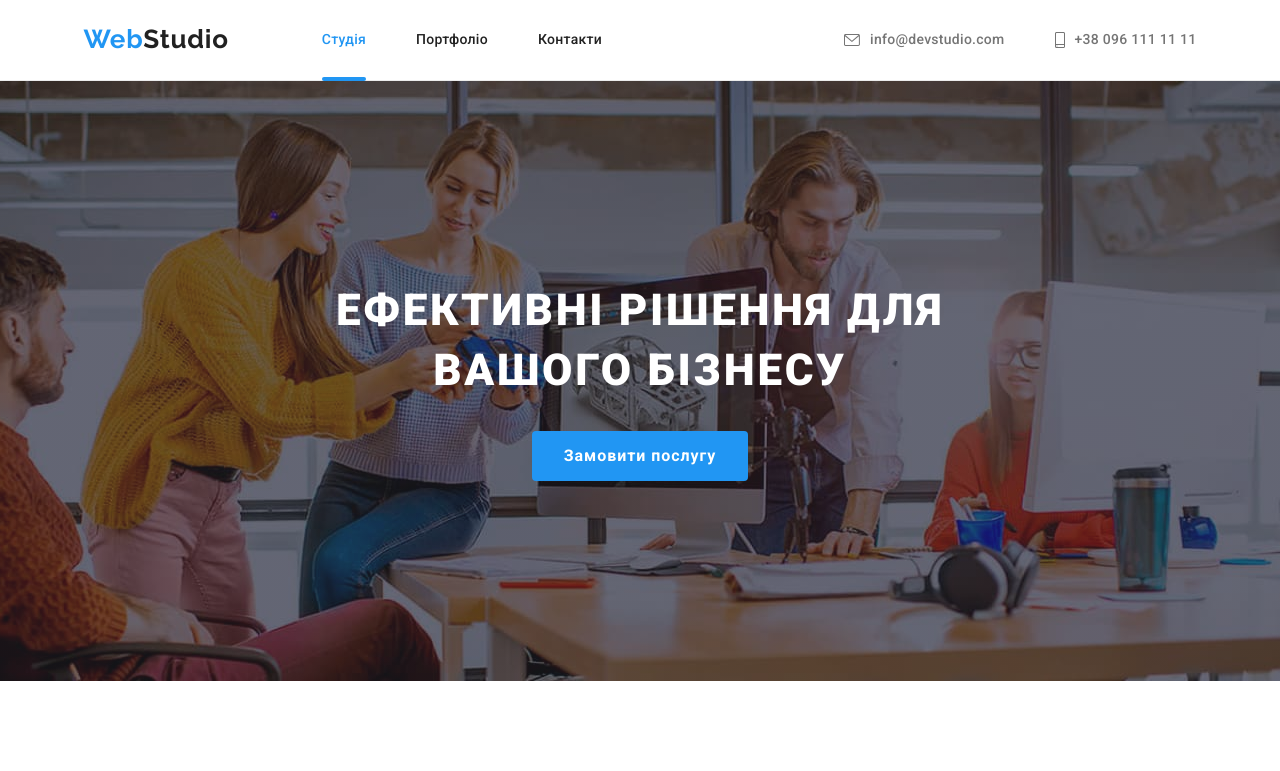
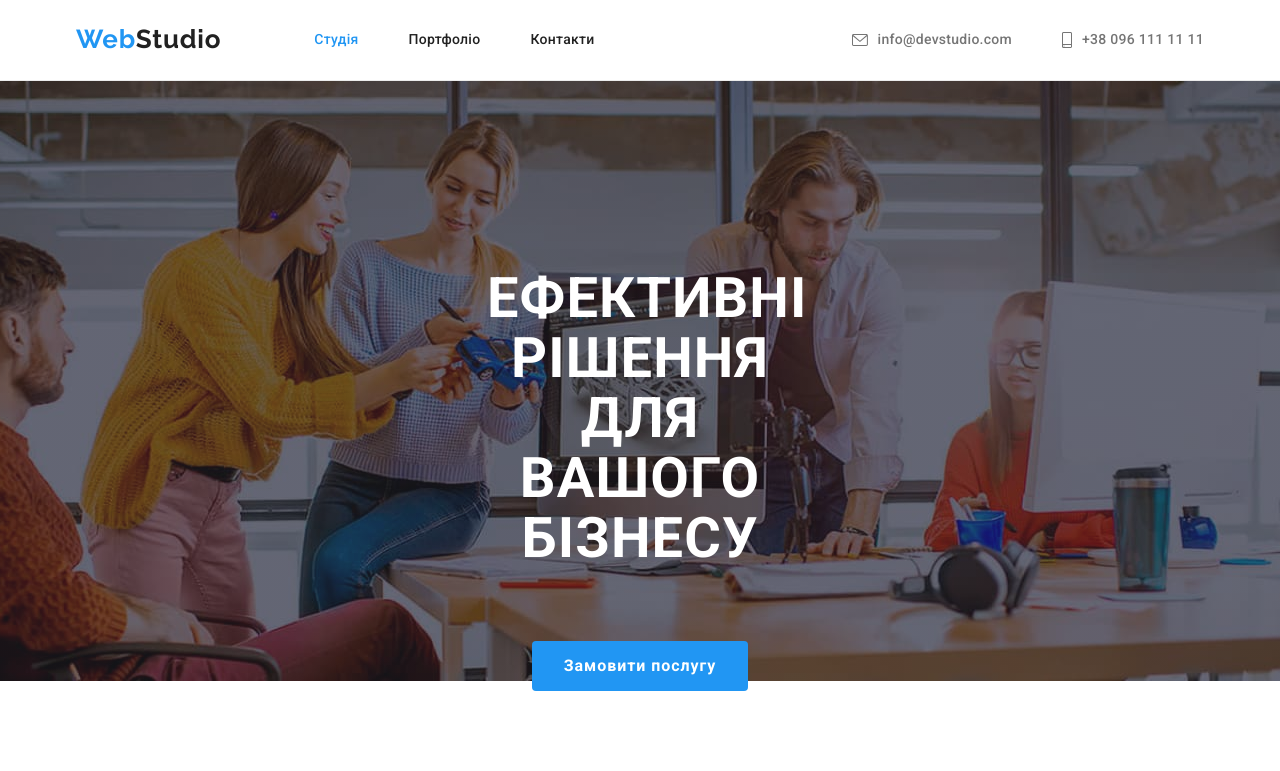
Before and after one commit to Kulturolog/goit-markup-hw-07, a plain HTML site: page index.html in a window 1280 px wide. Shown: the top 771 px of the page. Drawn offline with nearby package versions, Linux system fonts and the light colour scheme.

Commit message:
add css .title-first-home

```diff
--- a/css/desktop.css
+++ b/css/desktop.css
@@ -1,5 +1,19 @@
 @media screen and (min-width: 1200px) {
   .container {
-    max-width: 1143px;
+    max-width: 1158px;
+  }
+  .section-title-home {
+    padding: 188px 472px 292px 472px;
+  }
+  .title-first-home {
+    font-weight: 700;
+    font-size: 56px;
+    line-height: 1.07;
+    letter-spacing: 0.02em;
+    color: var(--layout-background-color);
+    max-width: 320px;
+    text-align: center;
+    margin: 0 auto;
+    margin-bottom: 72px;
   }
 }
--- a/css/mobile-wide.css
+++ b/css/mobile-wide.css
@@ -1,5 +1,5 @@
 @media screen and (min-width: 480px) {
   .container {
-    max-width: 413px;
+    max-width: 428px;
   }
 }
--- a/css/standart.css
+++ b/css/standart.css
@@ -56,10 +56,11 @@ address {
 }
 
 .container {
-  max-width: 1200px;
+  width: 100%;
   padding-left: 15px;
   padding-right: 15px;
-  margin: 0 auto;
+  margin-left: auto;
+  margin-right: auto;
 }
 
 .visually-hidden {
@@ -377,7 +378,6 @@ address {
 
 .tiem-list {
   display: flex;
-  flex-wrap: wrap;
 }
 
 .about-tiem {
--- a/css/style.css
+++ b/css/style.css
@@ -108,7 +108,7 @@ address {
   padding: 32px 0;
 }
 
-.studio-home::after,
+/*.studio-home::after,
 .studio-home::after,
 .portfolio-portfolio::after,
 .portfolio-portfolio::after {
@@ -120,7 +120,7 @@ address {
   border-radius: 2px;
   position: absolute;
   bottom: -2px;
-}
+}*/
 
 .portfolio-home,
 .studio-portfolio,
@@ -211,20 +211,19 @@ address {
 
 .section-title-home {
   background: var(--first-background-color);
-  padding: 200px 0;
+  padding: 112px 54px 240px 54px;
 }
 
 .title-first-home {
-  font-weight: 900;
-  font-size: 44px;
-  line-height: 1.36;
-  letter-spacing: 0.06em;
-  text-transform: uppercase;
+  font-weight: 700;
+  font-size: 36px;
+  line-height: 1.11;
+  letter-spacing: 0.02em;
   color: var(--layout-background-color);
-  max-width: 700px;
+  max-width: 320px;
   text-align: center;
   margin: 0 auto;
-  margin-bottom: 30px;
+  margin-bottom: 72px;
 }
 
 .overlay {
--- a/css/tablet.css
+++ b/css/tablet.css
@@ -1,5 +1,19 @@
 @media screen and (min-width: 768px) {
   .container {
-    max-width: 751px;
+    max-width: 768px;
+  }
+  .section-title-home {
+    padding: 112px 136px 204px 136px;
+  }
+  .title-first-home {
+    font-weight: 700;
+    font-size: 56px;
+    line-height: 1.07;
+    letter-spacing: 0.02em;
+    color: var(--layout-background-color);
+    max-width: 496px;
+    text-align: center;
+    margin: 0 auto;
+    margin-bottom: 52px;
   }
 }
```
